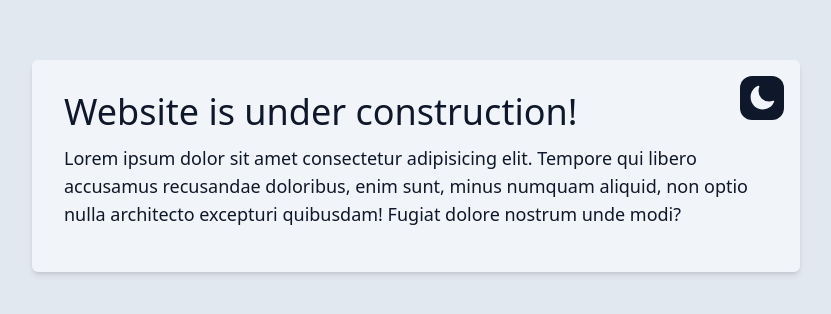
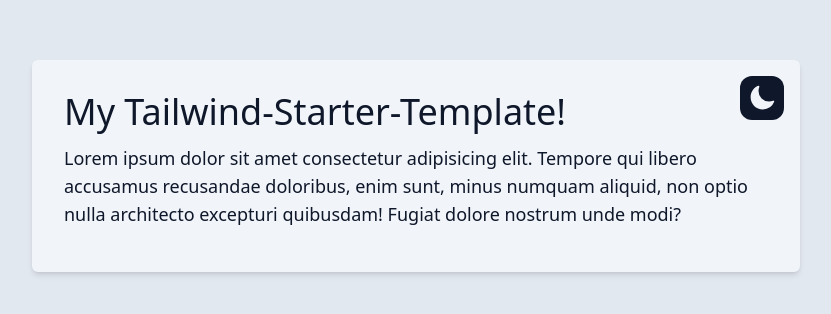
Before and after one commit to Marcel267/tailwind-starter-template, a website: page index.html in a window 1280 px wide. Shown: the part 234-548 px from the top of the page, without its empty margins (224-1055 px from the left). Drawn offline with Linux system fonts and the light colour scheme.

Commit message:
Change title

```diff
--- a/index.html
+++ b/index.html
@@ -16,7 +16,7 @@
       <div
         class="relative max-w-screen-md rounded-md bg-slate-100 p-8 text-slate-900 shadow-md dark:bg-slate-700 dark:text-slate-100"
       >
-        <h1 class="pb-3 text-4xl">Website is under construction!</h1>
+        <h1 class="pb-3 text-4xl">My Tailwind-Starter-Template!</h1>
         <p class="pb-3 text-lg">
           Lorem ipsum dolor sit amet consectetur adipisicing elit. Tempore qui
           libero accusamus recusandae doloribus, enim sunt, minus numquam
```
